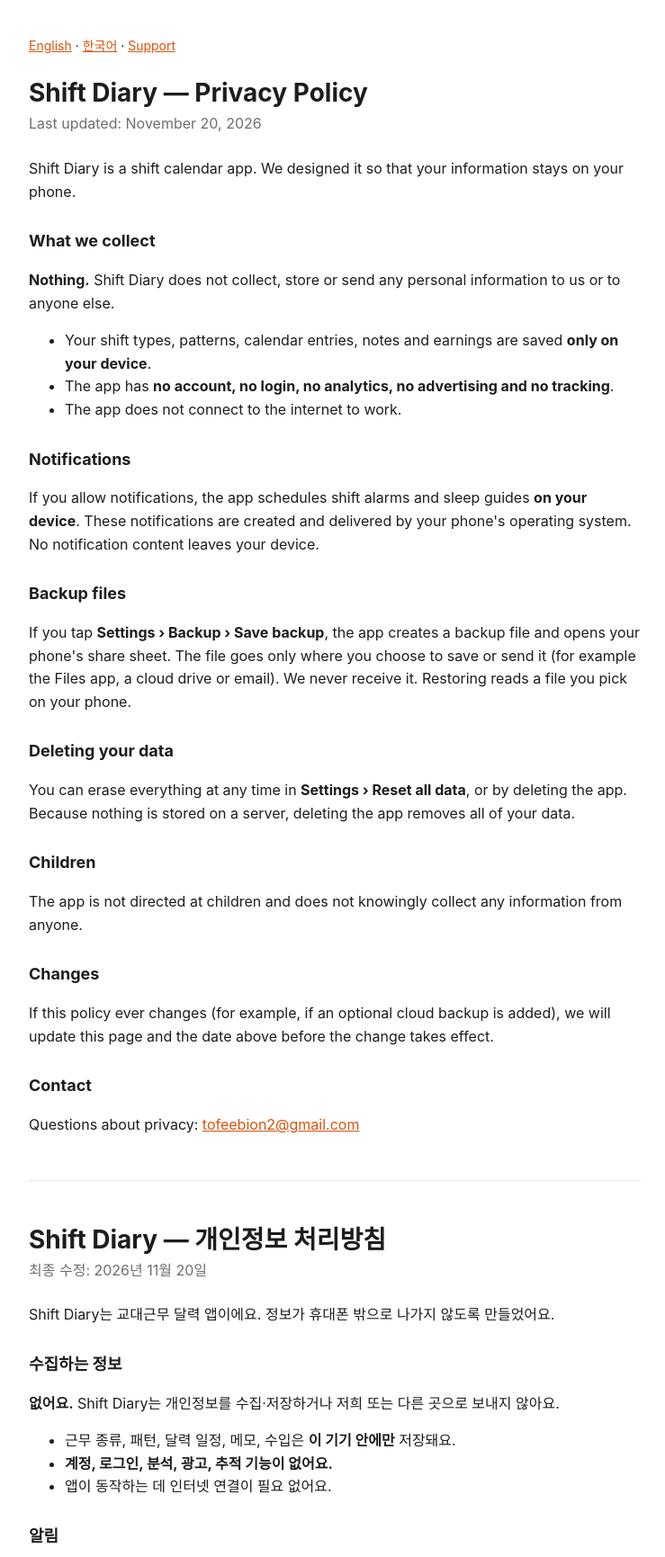
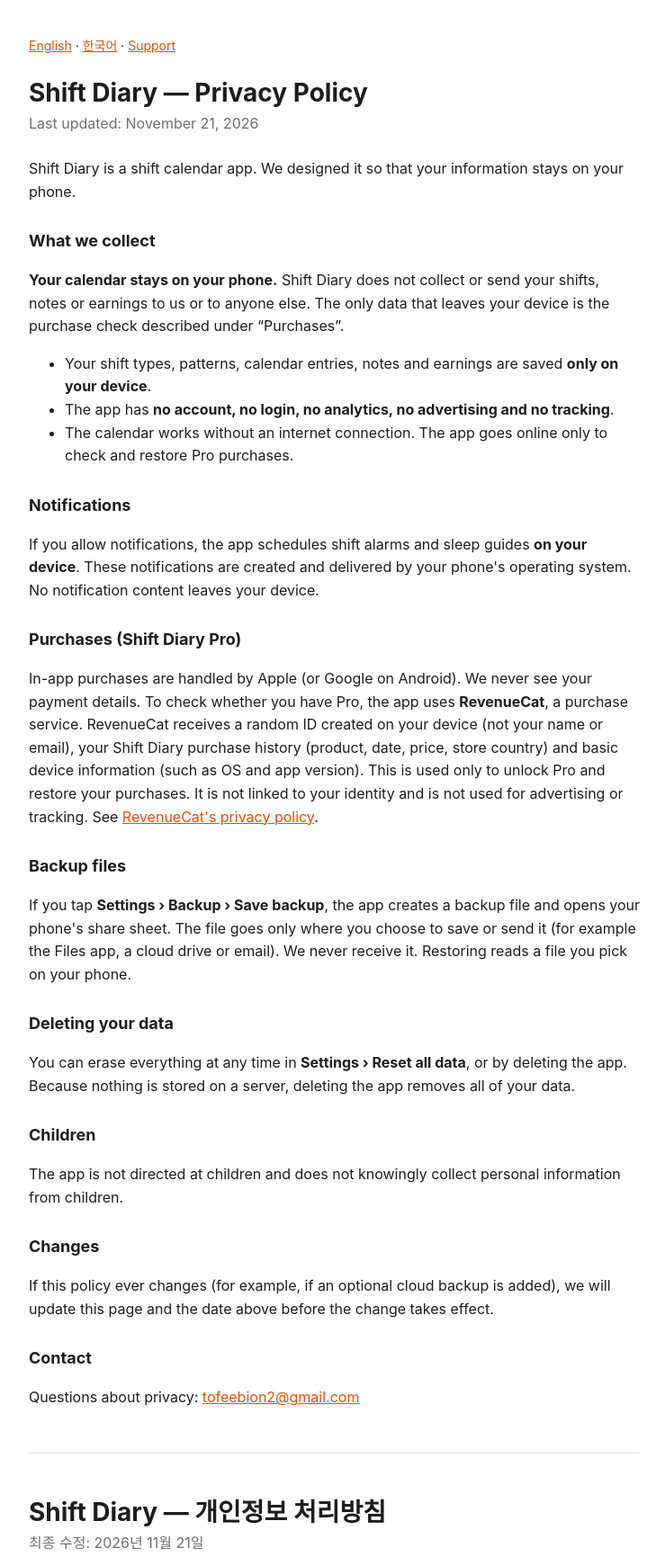
Before and after one commit to tofeebion/shiftdiary-legal, a plain HTML site: page privacy.html in a window 1280 px wide. Shown: the top 1731 px of the page at 90% size, without its empty margins (268-1007 px from the left). Drawn offline with Linux system fonts and the light colour scheme.

Commit message:
Privacy policy: RevenueCat purchase check for Shift Diary Pro; support FAQ on restoring Pro

```diff
--- a/privacy.html
+++ b/privacy.html
@@ -24,19 +24,22 @@
 
 <section id="en" lang="en">
 <h1>Shift Diary — Privacy Policy</h1>
-<p class="date">Last updated: November 20, 2026</p>
+<p class="date">Last updated: November 21, 2026</p>
 <p>Shift Diary is a shift calendar app. We designed it so that your information stays on your phone.</p>
 
 <h2>What we collect</h2>
-<p><strong>Nothing.</strong> Shift Diary does not collect, store or send any personal information to us or to anyone else.</p>
+<p><strong>Your calendar stays on your phone.</strong> Shift Diary does not collect or send your shifts, notes or earnings to us or to anyone else. The only data that leaves your device is the purchase check described under “Purchases”.</p>
 <ul>
   <li>Your shift types, patterns, calendar entries, notes and earnings are saved <strong>only on your device</strong>.</li>
   <li>The app has <strong>no account, no login, no analytics, no advertising and no tracking</strong>.</li>
-  <li>The app does not connect to the internet to work.</li>
+  <li>The calendar works without an internet connection. The app goes online only to check and restore Pro purchases.</li>
 </ul>
 
 <h2>Notifications</h2>
 <p>If you allow notifications, the app schedules shift alarms and sleep guides <strong>on your device</strong>. These notifications are created and delivered by your phone's operating system. No notification content leaves your device.</p>
+
+<h2>Purchases (Shift Diary Pro)</h2>
+<p>In-app purchases are handled by Apple (or Google on Android). We never see your payment details. To check whether you have Pro, the app uses <strong>RevenueCat</strong>, a purchase service. RevenueCat receives a random ID created on your device (not your name or email), your Shift Diary purchase history (product, date, price, store country) and basic device information (such as OS and app version). This is used only to unlock Pro and restore your purchases. It is not linked to your identity and is not used for advertising or tracking. See <a href="https://www.revenuecat.com/privacy">RevenueCat's privacy policy</a>.</p>
 
 <h2>Backup files</h2>
 <p>If you tap <strong>Settings › Backup › Save backup</strong>, the app creates a backup file and opens your phone's share sheet. The file goes only where you choose to save or send it (for example the Files app, a cloud drive or email). We never receive it. Restoring reads a file you pick on your phone.</p>
@@ -45,7 +48,7 @@
 <p>You can erase everything at any time in <strong>Settings › Reset all data</strong>, or by deleting the app. Because nothing is stored on a server, deleting the app removes all of your data.</p>
 
 <h2>Children</h2>
-<p>The app is not directed at children and does not knowingly collect any information from anyone.</p>
+<p>The app is not directed at children and does not knowingly collect personal information from children.</p>
 
 <h2>Changes</h2>
 <p>If this policy ever changes (for example, if an optional cloud backup is added), we will update this page and the date above before the change takes effect.</p>
@@ -58,19 +61,22 @@
 
 <section id="ko" lang="ko">
 <h1>Shift Diary — 개인정보 처리방침</h1>
-<p class="date">최종 수정: 2026년 11월 20일</p>
+<p class="date">최종 수정: 2026년 11월 21일</p>
 <p>Shift Diary는 교대근무 달력 앱이에요. 정보가 휴대폰 밖으로 나가지 않도록 만들었어요.</p>
 
 <h2>수집하는 정보</h2>
-<p><strong>없어요.</strong> Shift Diary는 개인정보를 수집·저장하거나 저희 또는 다른 곳으로 보내지 않아요.</p>
+<p><strong>달력 기록은 휴대폰 안에만 있어요.</strong> Shift Diary는 근무, 메모, 수입을 저희나 다른 곳으로 보내지 않아요. 기기 밖으로 나가는 정보는 아래 “결제”에 적은 구매 확인뿐이에요.</p>
 <ul>
   <li>근무 종류, 패턴, 달력 일정, 메모, 수입은 <strong>이 기기 안에만</strong> 저장돼요.</li>
   <li><strong>계정, 로그인, 분석, 광고, 추적 기능이 없어요.</strong></li>
-  <li>앱이 동작하는 데 인터넷 연결이 필요 없어요.</li>
+  <li>달력은 인터넷 없이 동작해요. Pro 구매를 확인·복원할 때만 인터넷에 연결해요.</li>
 </ul>
 
 <h2>알림</h2>
 <p>알림을 허용하면 근무 알람과 수면 가이드가 <strong>기기 안에서</strong> 예약돼요. 알림은 휴대폰 운영체제가 만들고 보내며, 알림 내용은 기기 밖으로 나가지 않아요.</p>
+
+<h2>결제 (Shift Diary Pro)</h2>
+<p>앱 내 결제는 애플(안드로이드는 구글)이 처리하고, 저희는 결제 정보를 보지 않아요. Pro를 샀는지 확인하려고 결제 서비스 <strong>RevenueCat</strong>을 써요. RevenueCat은 기기에서 만든 무작위 ID(이름·이메일 아님), Shift Diary 구매 내역(상품, 날짜, 가격, 스토어 국가), 기본 기기 정보(OS·앱 버전 등)를 받아요. 이 정보는 Pro를 열고 구매를 복원하는 데만 쓰이고, 신원과 연결되지 않으며 광고나 추적에 쓰이지 않아요. <a href="https://www.revenuecat.com/privacy">RevenueCat 개인정보 처리방침</a>을 참고하세요.</p>
 
 <h2>백업 파일</h2>
 <p><strong>설정 › 백업 › 백업 저장</strong>을 누르면 백업 파일을 만들고 휴대폰의 공유 창을 열어요. 파일은 직접 고른 곳(파일 앱, 클라우드 드라이브, 메일 등)에만 저장되고 저희에게는 오지 않아요. 불러오기는 휴대폰에서 고른 파일을 읽어요.</p>
@@ -79,7 +85,7 @@
 <p><strong>설정 › 모든 데이터 초기화</strong>나 앱 삭제로 언제든 모두 지울 수 있어요. 서버에 저장하지 않으므로 앱을 지우면 데이터도 모두 지워져요.</p>
 
 <h2>아동</h2>
-<p>이 앱은 아동을 대상으로 하지 않으며 누구의 정보도 수집하지 않아요.</p>
+<p>이 앱은 아동을 대상으로 하지 않으며 아동의 개인정보를 알면서 수집하지 않아요.</p>
 
 <h2>변경</h2>
 <p>방침이 바뀌면(예: 클라우드 백업 추가) 바뀌기 전에 이 페이지와 위 날짜를 고쳐요.</p>
```
Also changed, not shown: index.html (+2 -0 lines).
